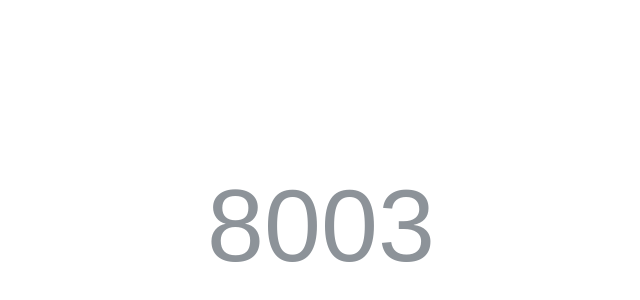
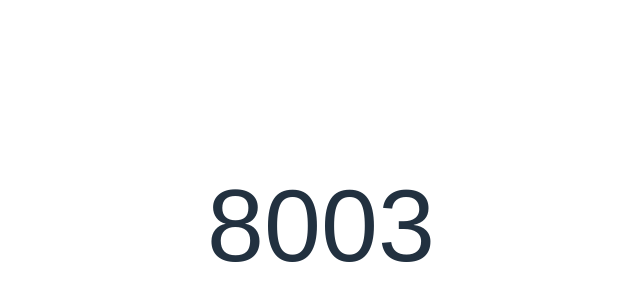
Before and after one commit to MjDarksyco/2number, a plain HTML site: page index.html in a window 1280 px wide. Shown: the part 174-474 px from the top of the page, without its empty margins (319-959 px from the left). Drawn offline with Linux system fonts and the light colour scheme.

Commit message:
Update styles.css

```diff
--- a/styles.css
+++ b/styles.css
@@ -19,7 +19,7 @@ body {
 
 .number-display {
     font-size: 8vw;
-    color: #8d9399;
+    color: #223140;
     text-align: center;
     opacity: 0;
     transform: scale(0.5);
```
